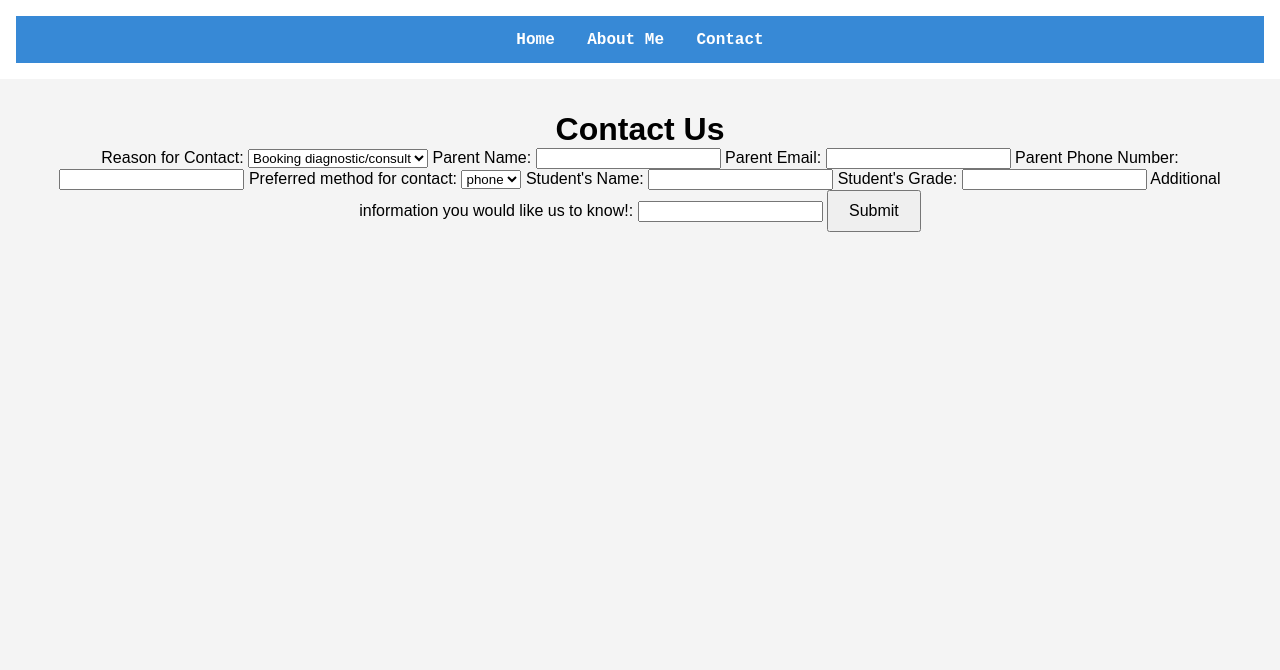
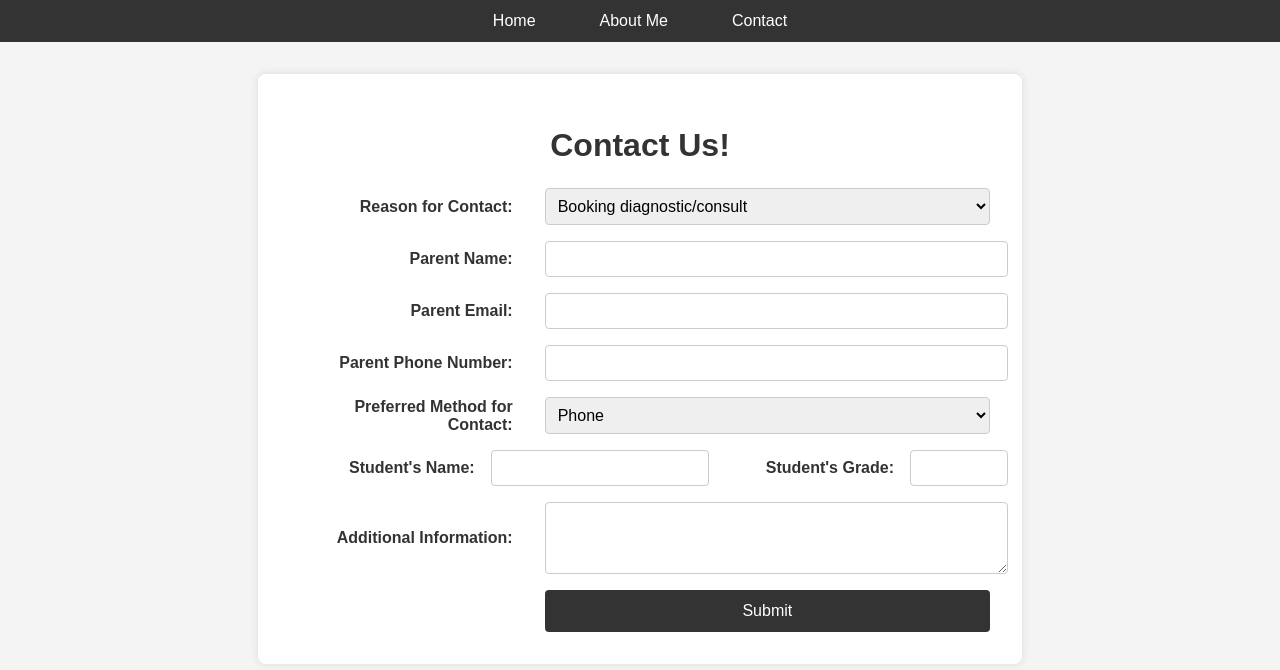
Before and after one commit to soerik/EurekaTutoringWebsite, a plain HTML site: page src/contact.html in a window 1280 px wide. Drawn offline with nearby package versions, Linux system fonts and the light colour scheme.

Commit message:
intiial contact form built

```diff
--- a/src/contact.html
+++ b/src/contact.html
@@ -18,7 +18,7 @@
   </header>
 
   <main>
-    <h1>Contact Us</h1>
+    <h1>Contact Us!</h1>
     <form id="contactForm">
       <label for="reason">Reason for Contact:</label>
       <select id="reason" name="reason" required>
@@ -36,20 +36,23 @@
       <label for="parentPhone">Parent Phone Number:</label>
       <input type="tel" id="parentPhone" name="parentPhone" required>
 
-      <label for="methodOfContact">Preferred method for contact: </label>
+      <label for="methodOfContact">Preferred Method for Contact:</label>
       <select id="methodOfContact" name="methodOfContact" required>
-        <option value="phone">phone</option>
-        <option value="email">email</option>
+        <option value="phone">Phone</option>
+        <option value="email">Email</option>
       </select>
 
-      <label for="studentName">Student's Name:</label>
-      <input type="text" id="studentName" name="studentName" required>
+      <div class="two-fields" style="grid-column: 1 / span 2;">
+        <label for="studentName">Student's Name:</label>
+        <input type="text" id="studentName" name="studentName" required>
 
-      <label for="studentGrade">Student's Grade:</label>
-      <input type="text" id="studentGrade" name="studentGrade" required>
+        <label for="studentGrade">Student's Grade:</label>
+        <input type="text" id="studentGrade" name="studentGrade" required>
+      </div>
 
-      <label for="additionalInfo">Additional information you would like us to know!:</label>
-      <input type="text" id="additionalInfo" name="additionalInfo" required>
+      <label for="additionalInfo">Additional Information:</label>
+      <!-- Switch to textarea for multi-line input -->
+      <textarea id="additionalInfo" name="additionalInfo" rows="3" required></textarea>
 
       <button type="submit">Submit</button>
     </form>
@@ -62,9 +65,7 @@
   <script type="text/javascript">
     // Initialize EmailJS with your User ID (replace 'YOUR_USER_ID' with your actual user ID)
     (function(){
-      emailjs.init({
-        publicKey: "ffnfBcrutFyLIye3Z",
-      });
+      emailjs.init("IJeEEzxI8tjndEdYb");
     })();
 
     // Handle form submission
--- a/src/styles.css
+++ b/src/styles.css
@@ -1,51 +1,130 @@
-/* Reset basic styling */
-body, h1, h2, h3, p, ul {
+/* Global Styles */
+body {
     margin: 0;
     padding: 0;
+    font-family: Arial, sans-serif;
+    background: #f4f4f4;
+    color: #333;
   }
 
-body {
-    font-family: Arial, sans-serif;
-    background-color: #f4f4f4;
+  header nav ul {
+    list-style: none;
+    display: flex;
+    justify-content: center;
+    background: #333;
+    padding: 0;
+    margin: 0;
   }
 
-header, footer {
-    background-color: #ffffff;
-    color: #ff9318;
-    text-align: center;
-    padding: 1rem;
+  header nav ul li {
+    margin: 0 1rem;
   }
 
-nav ul {
-    list-style-type: none;
-    background-color: #3789d6;
-    overflow: hidden;
-    text-align: center;
+  header nav ul li a {
+    color: #fff;
+    text-decoration: none;
+    padding: 0.75rem 1rem;
+    display: inline-block;
   }
 
-nav ul li {
-    display: inline-block;
-    padding: 14px;
+  header nav ul li a:hover {
+    background: #444;
   }
 
-nav ul li a {
-    text-decoration: none;
-    color: white;
-    font-family:'Courier New', Courier, monospace;
+  /* Main Content Area */
+  main {
+    width: 90%;
+    max-width: 700px;
+    margin: 2rem auto;
+    background: #fff;
+    padding: 2rem;
+    border-radius: 8px;
+    box-shadow: 0 0 10px rgba(0, 0, 0, 0.1);
+  }
+
+  h1 {
+    text-align: center;
+    margin-bottom: 1.5rem;
+  }
+
+  /* Form Styles using Grid */
+  form {
+    display: grid;
+    grid-template-columns: 1fr 2fr;  /* Labels and inputs */
+    gap: 1rem 2rem;
+    align-items: center;
+  }
+
+  /* Labels */
+  form label {
+    text-align: right;
     font-weight: bold;
   }
 
-nav ul li a:hover {
-    color: #ff0;
+  /* Inputs, Selects, Textareas */
+  form input[type="text"],
+  form input[type="email"],
+  form input[type="tel"],
+  form select,
+  form textarea {
+    width: 100%;
+    padding: 0.5rem;
+    font-size: 1rem;
+    border: 1px solid #ccc;
+    border-radius: 4px;
   }
 
-main {
-    padding: 2rem;
-    text-align: center;
+  /* Button */
+  form button {
+    grid-column: 2 / 3;
+    padding: 0.75rem;
+    font-size: 1rem;
+    background: #333;
+    color: #fff;
+    border: none;
+    border-radius: 4px;
+    cursor: pointer;
   }
 
-button {
-    padding: 10px 20px;
-    font-size: 16px;
-    cursor: pointer;
+  form button:hover {
+    background: #444;
   }
+
+  .two-fields {
+    display: grid;
+    grid-template-columns: auto 200px auto 80px;
+    gap: 1rem;          /* space between labels/inputs */
+    align-items: center;
+  }
+
+  /* Labels in the nested grid */
+  .two-fields label {
+    text-align: right;  /* match your existing label style */
+    font-weight: bold;
+  }
+
+  /* Inputs in the nested grid */
+  .two-fields input {
+    width: 100%;
+    padding: 0.5rem;
+    font-size: 1rem;
+    border: 1px solid #ccc;
+    border-radius: 4px;
+  }
+
+
+  /* Responsive Design: Stack inline fields on small screens */
+  @media (max-width: 600px) {
+    form {
+      grid-template-columns: 1fr;
+    }
+    form label {
+      text-align: left;
+    }
+    form button {
+      grid-column: 1;
+    }
+    .two-fields {
+        grid-template-columns: 1fr;
+    }
+  }
```
Lines whose indentation alone changed are shown as unchanged.
